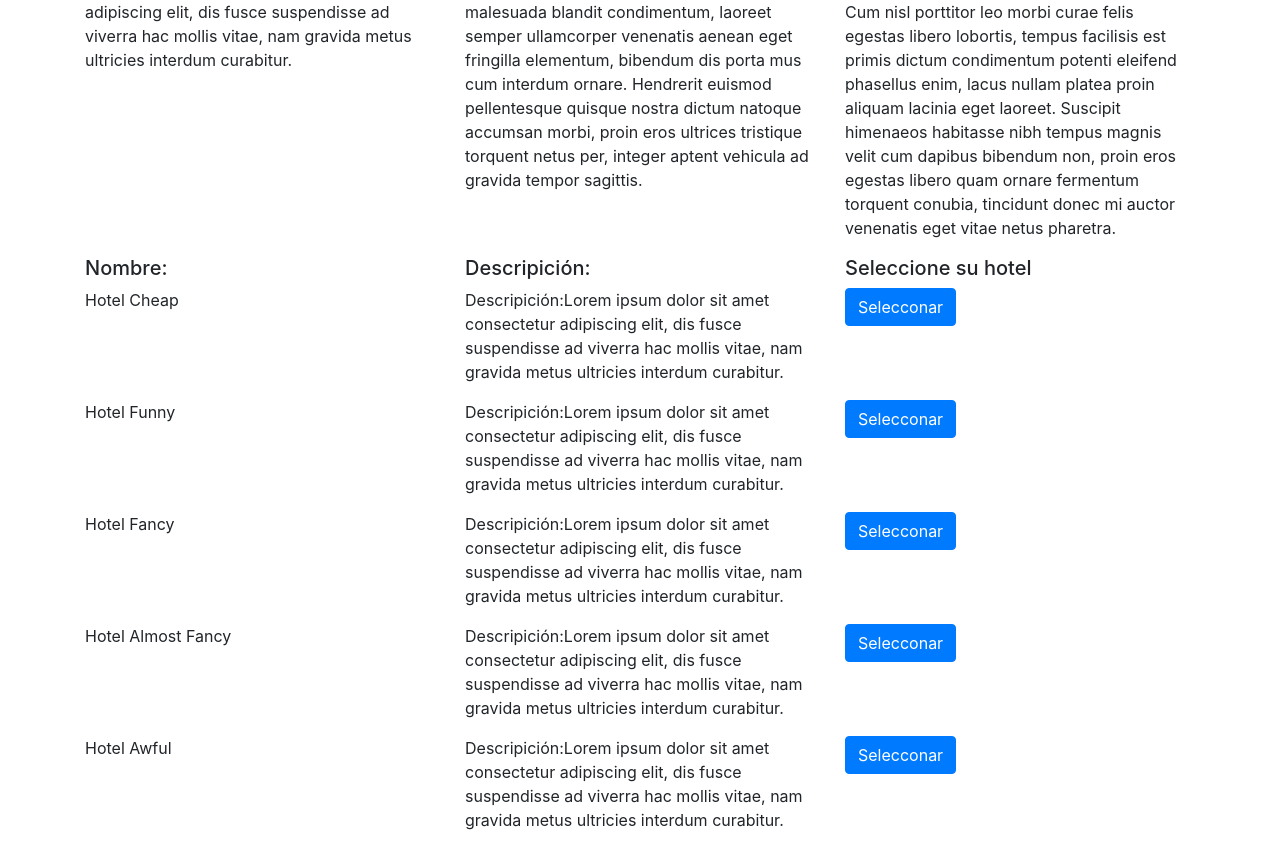
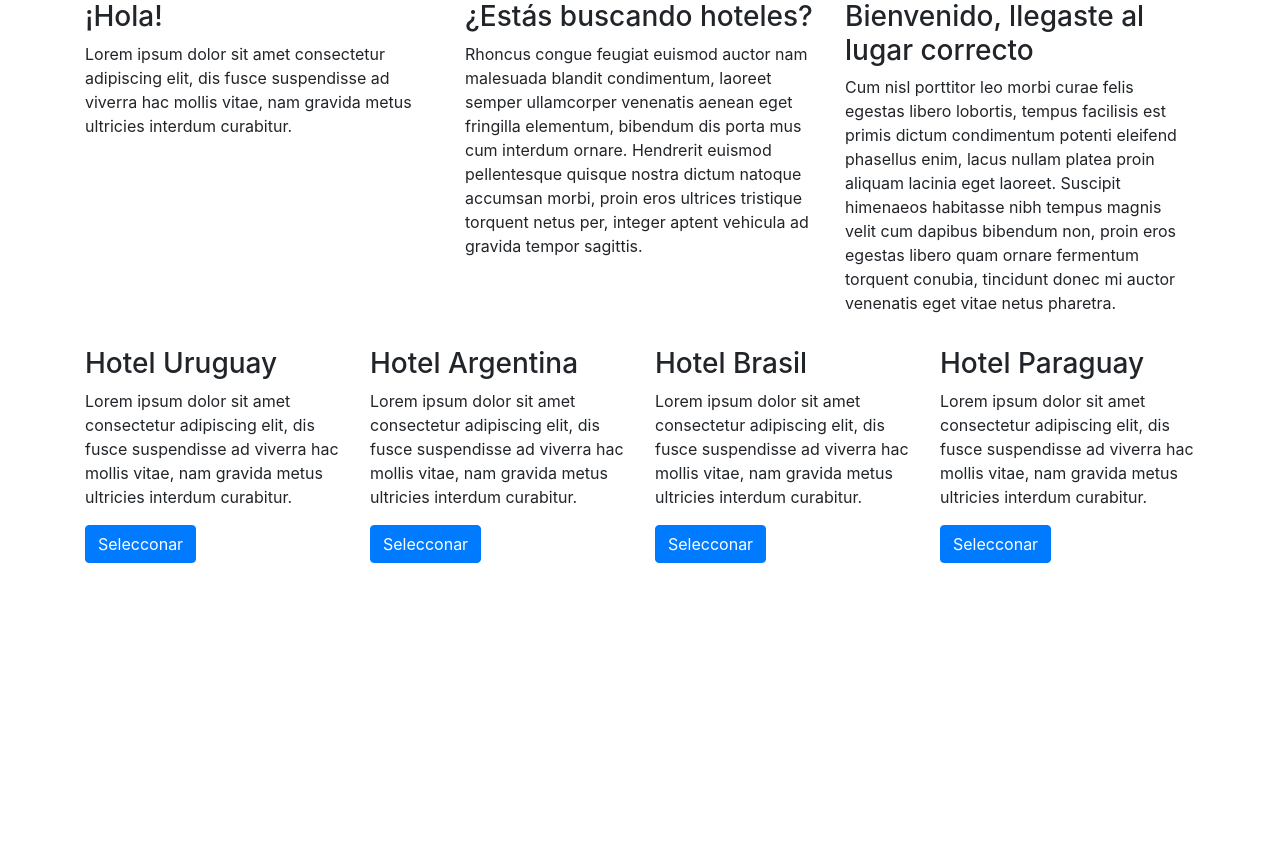
Before and after one commit to andypiriz/guia_hoteles, a website: page index.html in a window 1280 px wide. Shown: the part 307-1155 px from the top of the page. After the commit the page ends 870 px from the top, so only its background shows below. Drawn offline with nearby package versions, Linux system fonts and the light colour scheme.

Commit message:
Algunas modificaciones

```diff
--- a/index.html
+++ b/index.html
@@ -8,106 +8,69 @@
     <!-- Bootstrap CSS -->
     <link rel="stylesheet" href="node_modules/bootstrap/dist/css/bootstrap.min.css">
 
-    <title>Hello, world!</title>
+    <title>Guía de Hoteles</title>
   </head>
   <body>
     <div class="jumbotron jumbotron-fluid">
+        <h1>HOTELES</h1>
+        </div>
     <div class="container-fluid">
         <h1 class="display-4">Hoteles</h1>
     </div>
-    </div>
+
     <div class="container">
         <div class="row">
             <div class="col">
                 <p>
-                    <h5>¡Hola!</h5>Lorem ipsum dolor sit amet consectetur adipiscing elit, dis fusce suspendisse ad viverra hac mollis vitae,
-                    nam gravida metus ultricies interdum curabitur.
+                    <h3>¡Hola!</h3>
+                    <p>Lorem ipsum dolor sit amet consectetur adipiscing elit, dis fusce suspendisse ad viverra hac mollis vitae,
+                    nam gravida metus ultricies interdum curabitur.</p>
                 </p>
             </div>
             <div class="col">
                 <p>
-                    <h5>¿Estás buscando hoteles?</h5> Rhoncus congue feugiat euismod auctor nam malesuada blandit condimentum, laoreet semper ullamcorper venenatis aenean eget fringilla elementum, bibendum dis porta mus cum interdum ornare. Hendrerit euismod pellentesque quisque nostra dictum natoque accumsan morbi, proin eros ultrices tristique torquent netus per, integer aptent vehicula ad gravida tempor sagittis.
+                    <h3>¿Estás buscando hoteles?</h3>
+                    <p>Rhoncus congue feugiat euismod auctor nam malesuada blandit condimentum, laoreet semper ullamcorper venenatis aenean eget fringilla elementum, bibendum dis porta mus cum interdum ornare. Hendrerit euismod pellentesque quisque nostra dictum natoque accumsan morbi, proin eros ultrices tristique torquent netus per, integer aptent vehicula ad gravida tempor sagittis.</p>
                 </p>
             </div>
             <div class="col">
                 <p>
-                    <h5>Bienvenido, llegaste al lugar correcto</h5>Cum nisl porttitor leo morbi curae felis egestas libero lobortis, tempus facilisis est primis dictum condimentum potenti eleifend phasellus enim, lacus nullam platea proin aliquam lacinia eget laoreet. Suscipit himenaeos habitasse nibh tempus magnis velit cum dapibus bibendum non, proin eros egestas libero quam ornare fermentum torquent conubia, tincidunt donec mi auctor venenatis eget vitae netus pharetra.
+                    <h3>Bienvenido, llegaste al lugar correcto</h3>
+                    <p>Cum nisl porttitor leo morbi curae felis egestas libero lobortis, tempus facilisis est primis dictum condimentum potenti eleifend phasellus enim, lacus nullam platea proin aliquam lacinia eget laoreet. Suscipit himenaeos habitasse nibh tempus magnis velit cum dapibus bibendum non, proin eros egestas libero quam ornare fermentum torquent conubia, tincidunt donec mi auctor venenatis eget vitae netus pharetra.</p>
                 </p>
             </div>
         </div>
         <div class="row">
             <div class="col">
-                <h5>Nombre:</h5>
-            </div>
-                <div class="col">
-                <h5>Descripición:</h5>
+                <p>
+                    <h3>Hotel Uruguay</h3>
+                   <p>Lorem ipsum dolor sit amet consectetur adipiscing elit, dis fusce suspendisse ad viverra hac mollis vitae,
+                    nam gravida metus ultricies interdum curabitur.</p>
+                </p>
+                <button type="button" class="btn btn-primary">Selecconar</button>
             </div>
             <div class="col">
-                <h5>Seleccione su hotel</h5>
-            </div>
-        </div>
-        <div class="row">
-            <div class="col">
-                <p>Hotel Cheap</p>
-            </div>
-                <div class="col">
-                <p>Descripición:Lorem ipsum dolor sit amet consectetur adipiscing elit, dis fusce suspendisse ad viverra hac mollis vitae,
-                    nam gravida metus ultricies interdum curabitur.
+                <p>
+                    <h3>Hotel Argentina</h3>
+                   <p>Lorem ipsum dolor sit amet consectetur adipiscing elit, dis fusce suspendisse ad viverra hac mollis vitae,
+                    nam gravida metus ultricies interdum curabitur.</p>
                 </p>
+                <button type="button" class="btn btn-primary">Selecconar</button>
             </div>
             <div class="col">
+                <p>
+                    <h3>Hotel Brasil</h3>
+                   <p>Lorem ipsum dolor sit amet consectetur adipiscing elit, dis fusce suspendisse ad viverra hac mollis vitae,
+                    nam gravida metus ultricies interdum curabitur.</p>
+                </p>
                 <button type="button" class="btn btn-primary">Selecconar</button>
             </div>
-        </div>
-        <div class="row">
             <div class="col">
-                <p>Hotel Funny</p>
-            </div>
-                <div class="col">
-                <p>Descripición:Lorem ipsum dolor sit amet consectetur adipiscing elit, dis fusce suspendisse ad viverra hac mollis vitae,
-                    nam gravida metus ultricies interdum curabitur.
+                <p>
+                    <h3>Hotel Paraguay</h3>
+                   <p>Lorem ipsum dolor sit amet consectetur adipiscing elit, dis fusce suspendisse ad viverra hac mollis vitae,
+                    nam gravida metus ultricies interdum curabitur.</p>
                 </p>
-            </div>
-            <div class="col">
-                <button type="button" class="btn btn-primary">Selecconar</button>
-            </div>
-        </div>
-        <div class="row">
-            <div class="col">
-                <p>Hotel Fancy</p>
-            </div>
-                <div class="col">
-                <p>Descripición:Lorem ipsum dolor sit amet consectetur adipiscing elit, dis fusce suspendisse ad viverra hac mollis vitae,
-                    nam gravida metus ultricies interdum curabitur.
-                </p>
-            </div>
-            <div class="col">
-                <button type="button" class="btn btn-primary">Selecconar</button>
-            </div>
-        </div>
-        <div class="row">
-            <div class="col">
-                <p>Hotel Almost Fancy</p>
-            </div>
-                <div class="col">
-                <p>Descripición:Lorem ipsum dolor sit amet consectetur adipiscing elit, dis fusce suspendisse ad viverra hac mollis vitae,
-                    nam gravida metus ultricies interdum curabitur.
-                </p>
-            </div>
-            <div class="col">
-                <button type="button" class="btn btn-primary">Selecconar</button>
-            </div>
-        </div>
-        <div class="row">
-            <div class="col">
-                <p>Hotel Awful</p>
-            </div>
-                <div class="col">
-                <p>Descripición:Lorem ipsum dolor sit amet consectetur adipiscing elit, dis fusce suspendisse ad viverra hac mollis vitae,
-                    nam gravida metus ultricies interdum curabitur.
-                </p>
-            </div>
-            <div class="col">
                 <button type="button" class="btn btn-primary">Selecconar</button>
             </div>
         </div>
```
